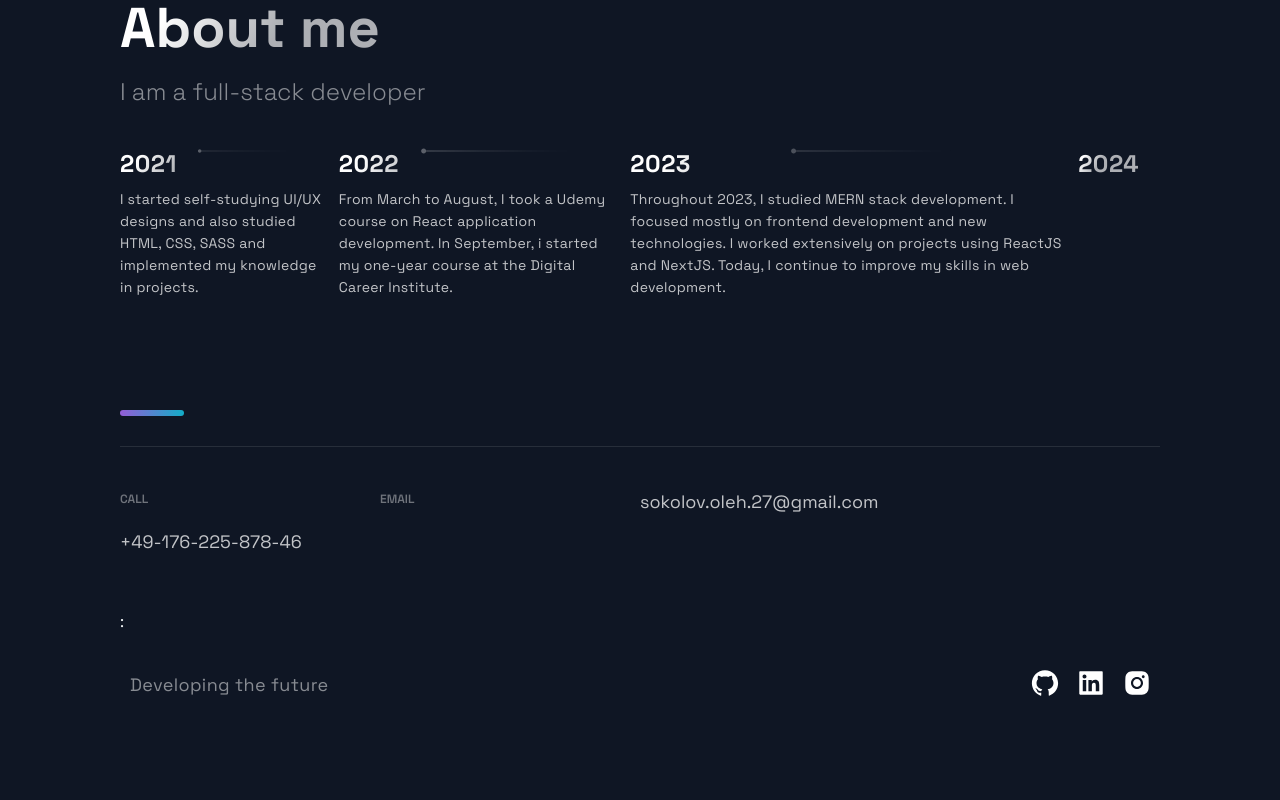
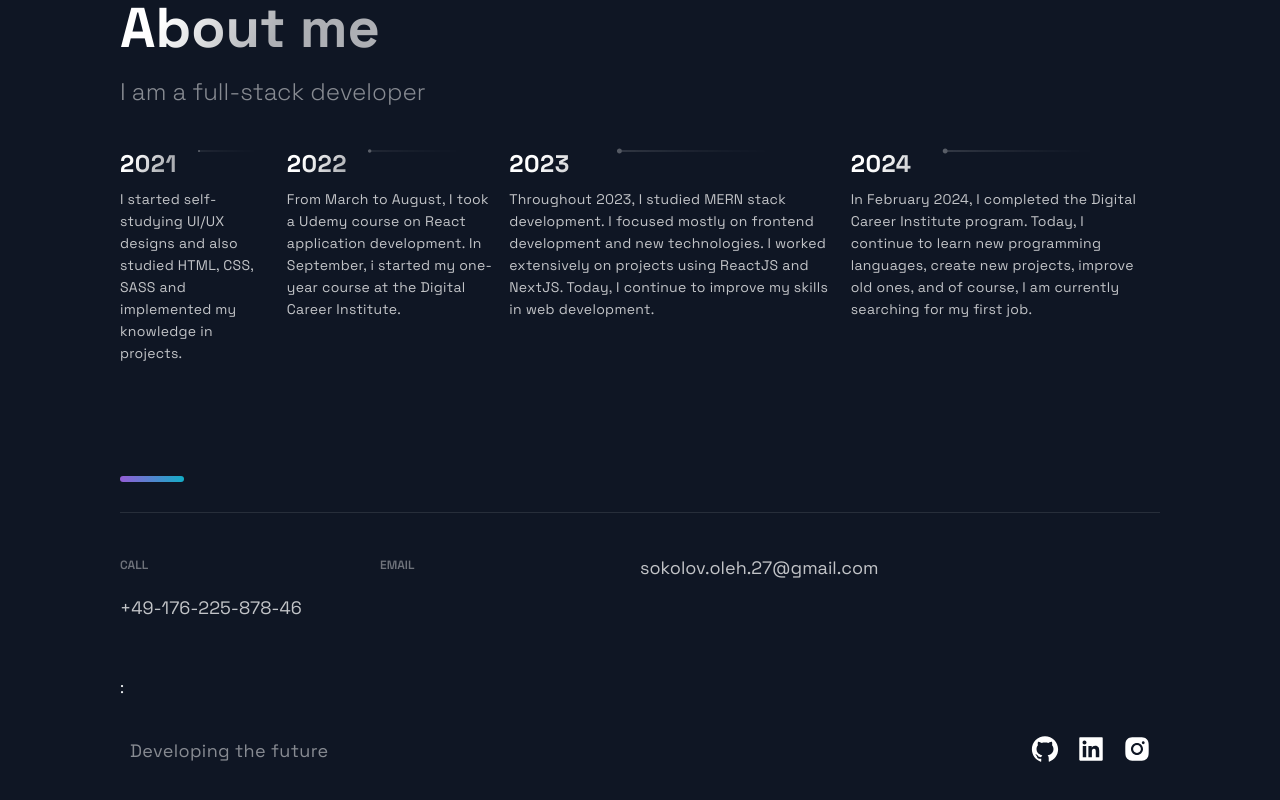
Before and after one commit to sokolov574/Portfolio, a Next.js app: page / in a window 1280 px wide. Shown: the part 2440-3240 px from the top of the page. Before the commit the page ends 3200 px from the top, so only its background shows below. Built offline with nearby package versions, Linux system fonts and the light colour scheme.

Commit message:
info about studi Time in 2024

```diff
--- a/src/constants/constants.js
+++ b/src/constants/constants.js
@@ -43,5 +43,5 @@ export const TimeLineData = [
   { year: 2021, text: 'I started self-studying UI/UX designs and also studied HTML, CSS, SASS and implemented my knowledge in projects.', },
   { year: 2022, text: 'From March to August, I took a Udemy course on React application development. In September, i started my one-year course at the Digital Career Institute.', },
   { year: 2023, text: 'Throughout 2023, I studied MERN stack development. I focused mostly on frontend development and new technologies. I worked extensively on projects using ReactJS and NextJS. Today, I continue to improve my skills in web development.', },
-  { year: 2024, text: '', }
+  { year: 2024, text: 'In February 2024, I completed the Digital Career Institute program. Today, I continue to learn new programming languages, create new projects, improve old ones, and of course, I am currently searching for my first job.', }
 ];
```
